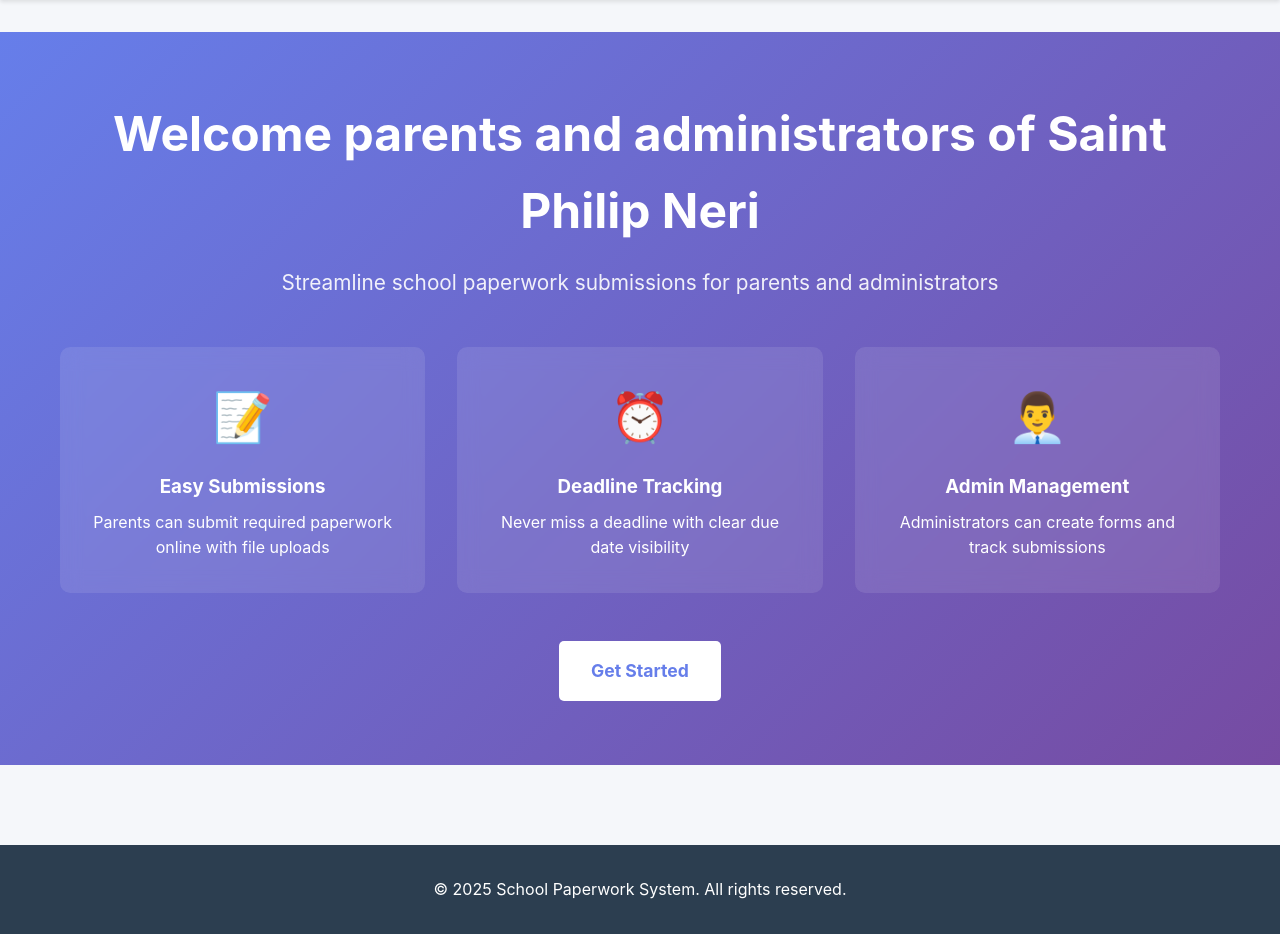
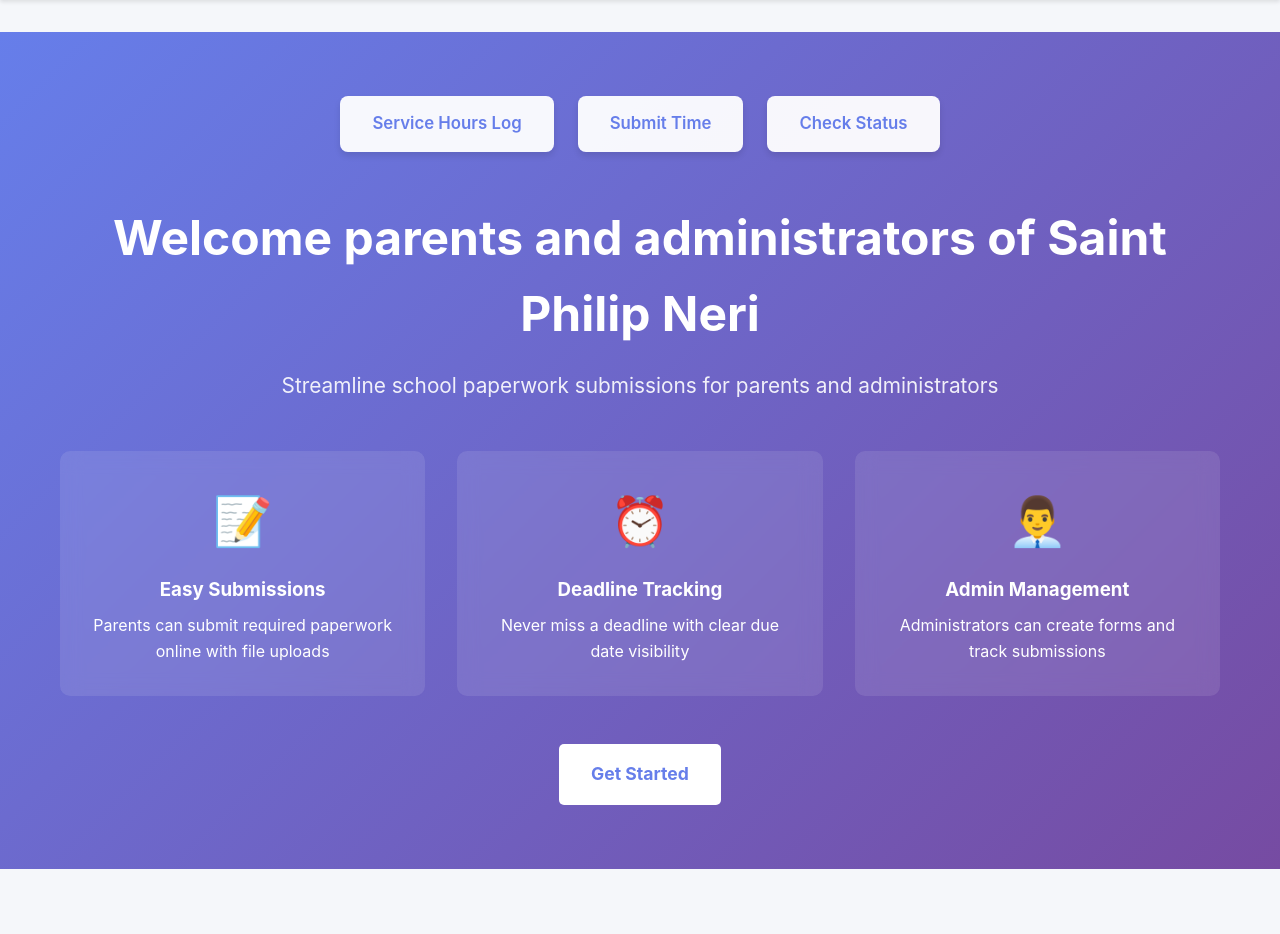
Before and after one commit to DrShuukaku/join-The-Club, a Flask app: page / in a window 1280 px wide. Shown: the part 82-1016 px from the top of the page. Before the commit the page ends 981 px from the top, so only its background shows below. Run offline with Flask 3, Linux system fonts and the light colour scheme; parts of the project's set-up code (start-up, migrations or seed data) failed here and were passed over.

Commit message:
Add navigation menu to the landing page with links to key features
Introduces a new `landing-menu-bar` div and `menu-btn` styles in `static/css/style.css` and adds anchor tags to `templates/landing.html` for Service Hours Log, Submit Time, and Check Status, linking to the `parent_labor_hours` route.

Replit-Commit-Author: Agent
Replit-Commit-Session-Id: d3726b4e-ca21-47ec-a10e-e305f00c7489
Replit-Commit-Checkpoint-Type: full_checkpoint
Replit-Commit-Event-Id: 2e610412-0b25-409f-b291-90c52df59f3f
Replit-Commit-Screenshot-Url: https://storage.googleapis.com/screenshot-production-us-central1/170ed59e-fa0e-47b7-ac10-b644992f5b4f/d3726b4e-ca21-47ec-a10e-e305f00c7489/ClMMCbM

```diff
--- a/static/css/style.css
+++ b/static/css/style.css
@@ -81,6 +81,33 @@ body {
     color: white;
     padding: 4rem 0;
     text-align: center;
+}
+
+.landing-menu-bar {
+    display: flex;
+    justify-content: center;
+    gap: 1.5rem;
+    margin-bottom: 3rem;
+    flex-wrap: wrap;
+}
+
+.menu-btn {
+    background: rgba(255, 255, 255, 0.95);
+    color: #667eea;
+    padding: 0.9rem 2rem;
+    border-radius: 8px;
+    text-decoration: none;
+    font-weight: 600;
+    font-size: 1.05rem;
+    transition: all 0.3s ease;
+    box-shadow: 0 4px 6px rgba(0, 0, 0, 0.1);
+}
+
+.menu-btn:hover {
+    background: white;
+    transform: translateY(-2px);
+    box-shadow: 0 6px 12px rgba(0, 0, 0, 0.15);
+    color: #764ba2;
 }
 
 .hero-content h1 {
--- a/templates/landing.html
+++ b/templates/landing.html
@@ -3,6 +3,11 @@
 {% block content %}
 <div class="landing-hero">
     <div class="container">
+        <div class="landing-menu-bar">
+            <a href="{{ url_for('parent_labor_hours') }}" class="menu-btn">Service Hours Log</a>
+            <a href="{{ url_for('parent_labor_hours') }}" class="menu-btn">Submit Time</a>
+            <a href="{{ url_for('parent_labor_hours') }}" class="menu-btn">Check Status</a>
+        </div>
         <div class="hero-content">
             <h1>Welcome parents and administrators of Saint Philip Neri</h1>
             <p class="hero-subtitle">Streamline school paperwork submissions for parents and administrators</p>
```
Also changed, not shown: 1 other file.
